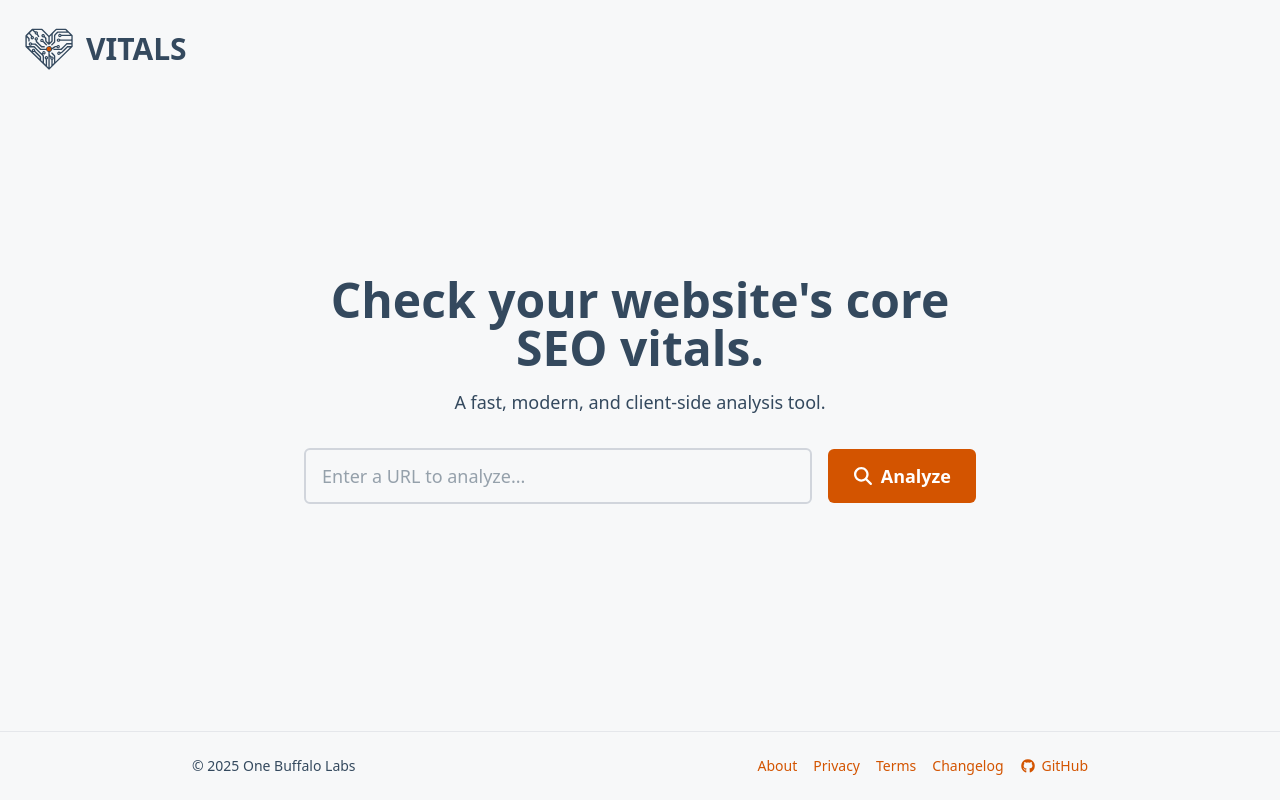
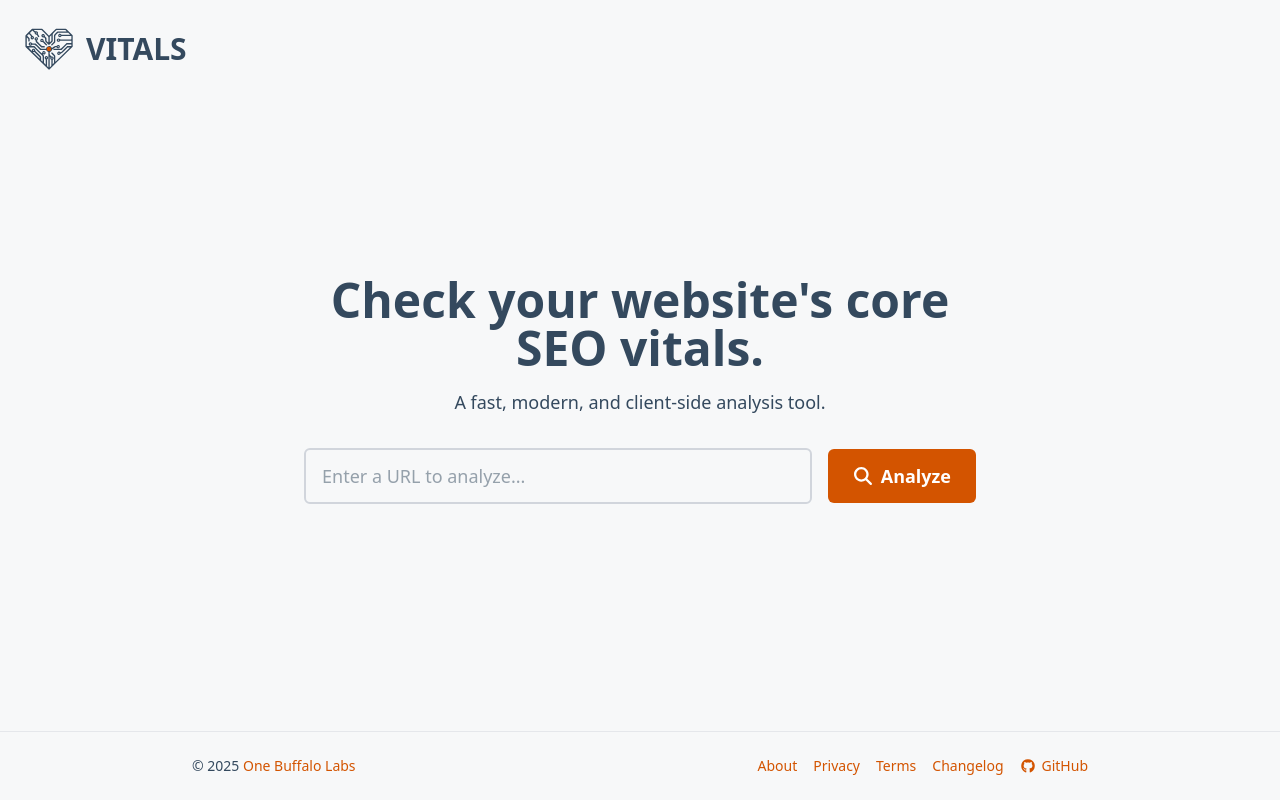
Before and after one commit to OneBuffaloLabs/vitals, a Next.js app: page / in a window 1280 px wide. Built offline with nearby package versions, Linux system fonts and the light colour scheme.

Commit message:
Added one buffalo labs link in the footer

```diff
--- a/src/components/Footer.tsx
+++ b/src/components/Footer.tsx
@@ -12,7 +12,16 @@ const Footer = () => {
       <div className='flex flex-col sm:flex-row items-center justify-between max-w-4xl mx-auto text-sm text-muted-foreground'>
         {/* Copyright Info */}
         <div className='mb-4 sm:mb-0'>
-          <span>© {copyrightDate} One Buffalo Labs</span>
+          <span>
+            © {copyrightDate}{' '}
+            <a
+              href='https://onebuffalolabs.com'
+              target='_blank'
+              rel='noopener noreferrer'
+              className='hover:text-vitals-accent transition-colors'>
+              One Buffalo Labs
+            </a>
+          </span>
         </div>
 
         {/* Navigation Links */}
```
